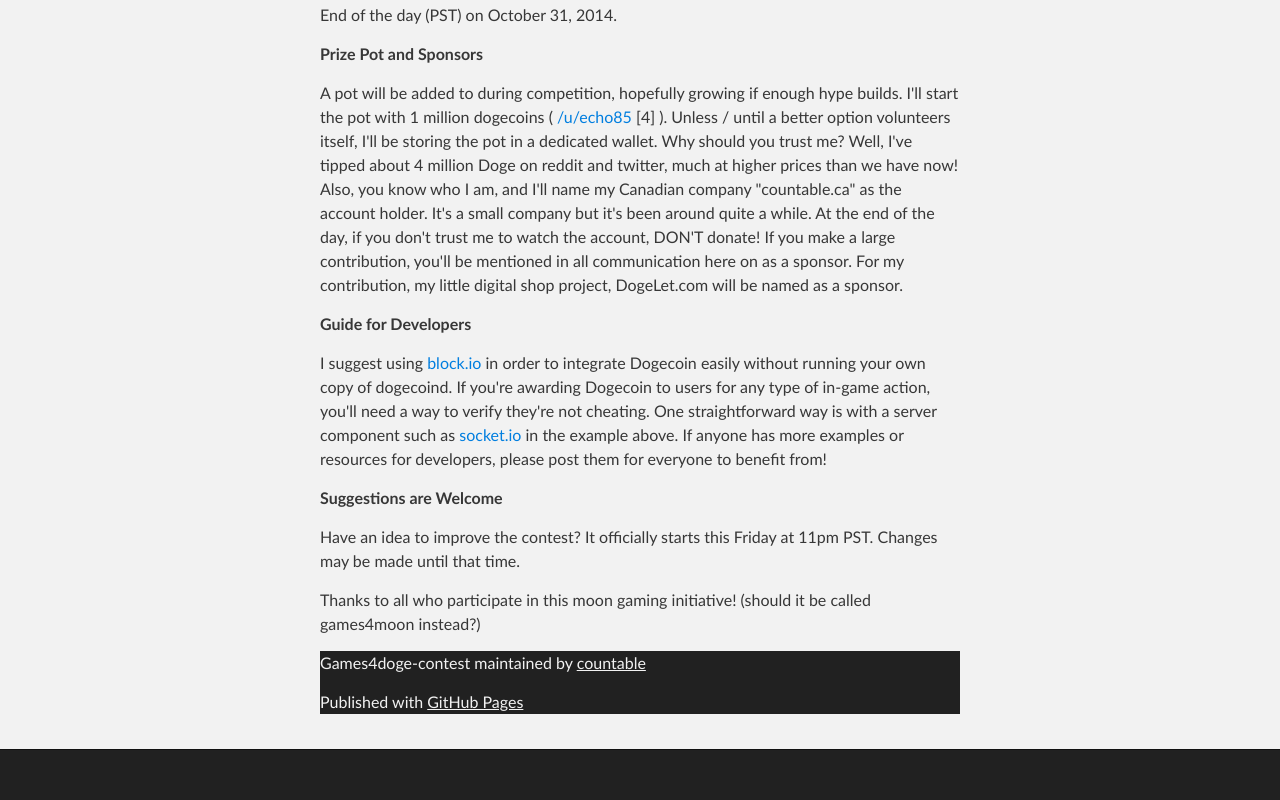
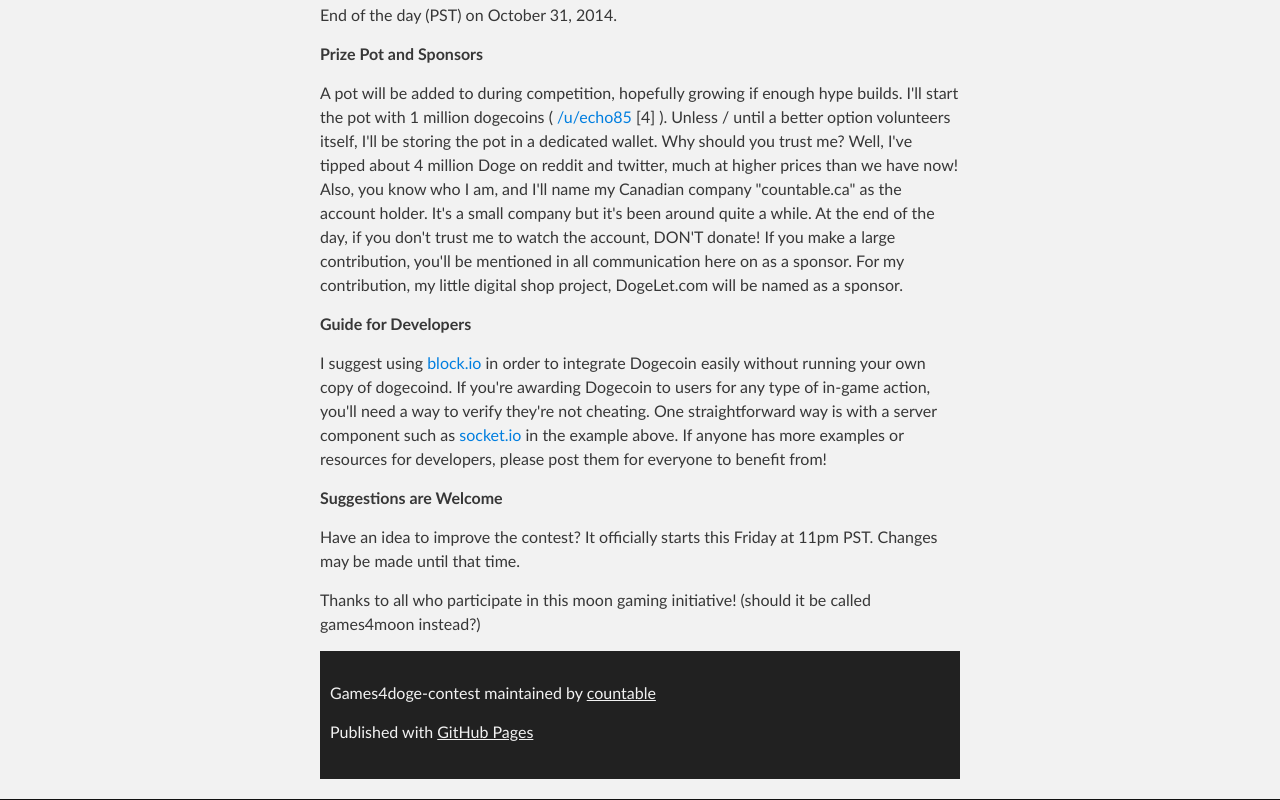
Before and after one commit to countable/games4doge-contest, a plain HTML site: page index.html in a window 1280 px wide. Shown: the part 1572-2372 px from the top of the page. Before the commit the page ends 2322 px from the top, so only its background shows below. Drawn offline with nearby package versions, Linux system fonts and the light colour scheme; no server answers.

Commit message:
doing more trying to fix the footer

```diff
--- a/index.html
+++ b/index.html
@@ -98,8 +98,8 @@
 <p>Thanks to all who participate in this moon gaming initiative! (should it be called games4moon instead?)</p>
 
     <!-- FOOTER  -->
-    <div id="footer_wrap" class="outer">
-      <footer>
+    <div id="footer_wrap" class="outer" background-color="#000000">
+      <footer class="inner">
         <p class="copyright">Games4doge-contest maintained by <a href="https://github.com/countable">countable</a></p>
         <p>Published with <a href="http://pages.github.com">GitHub Pages</a></p>
       </footer>
```
